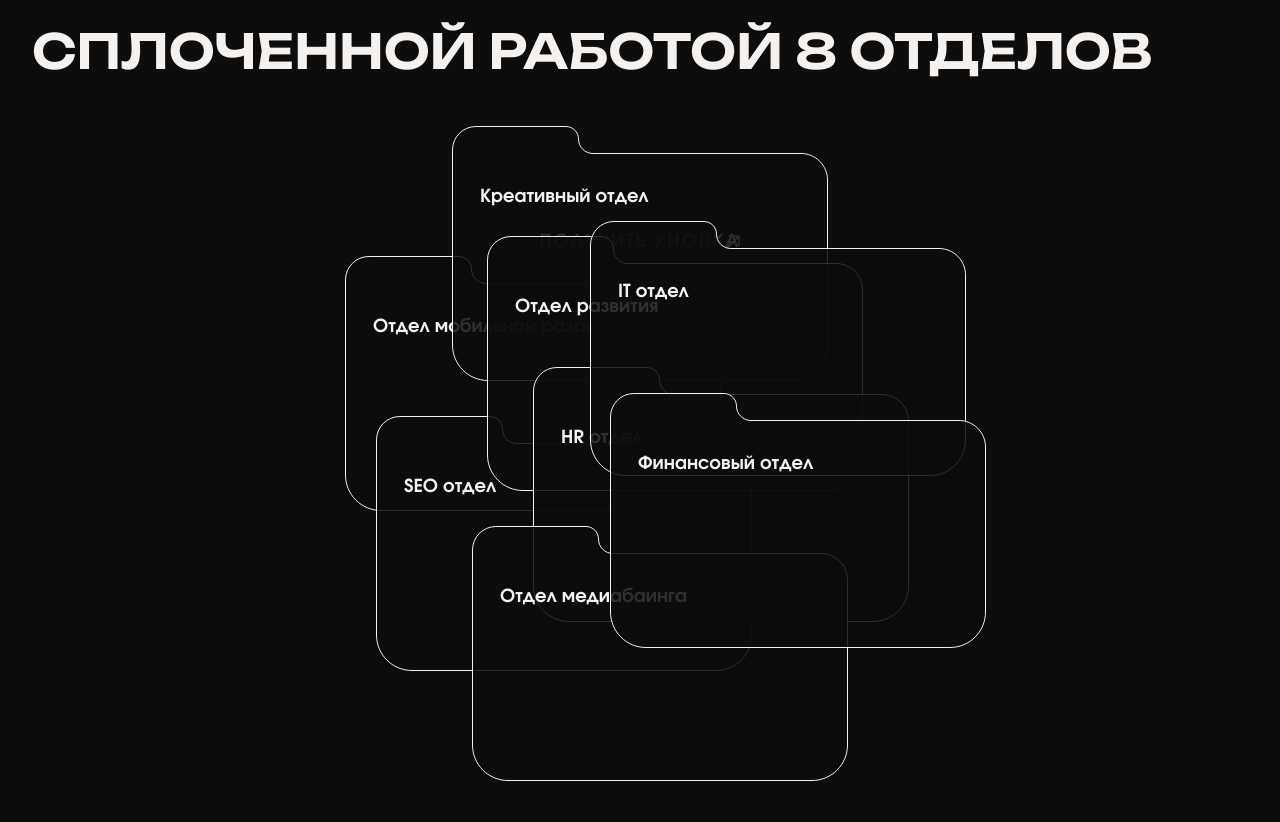
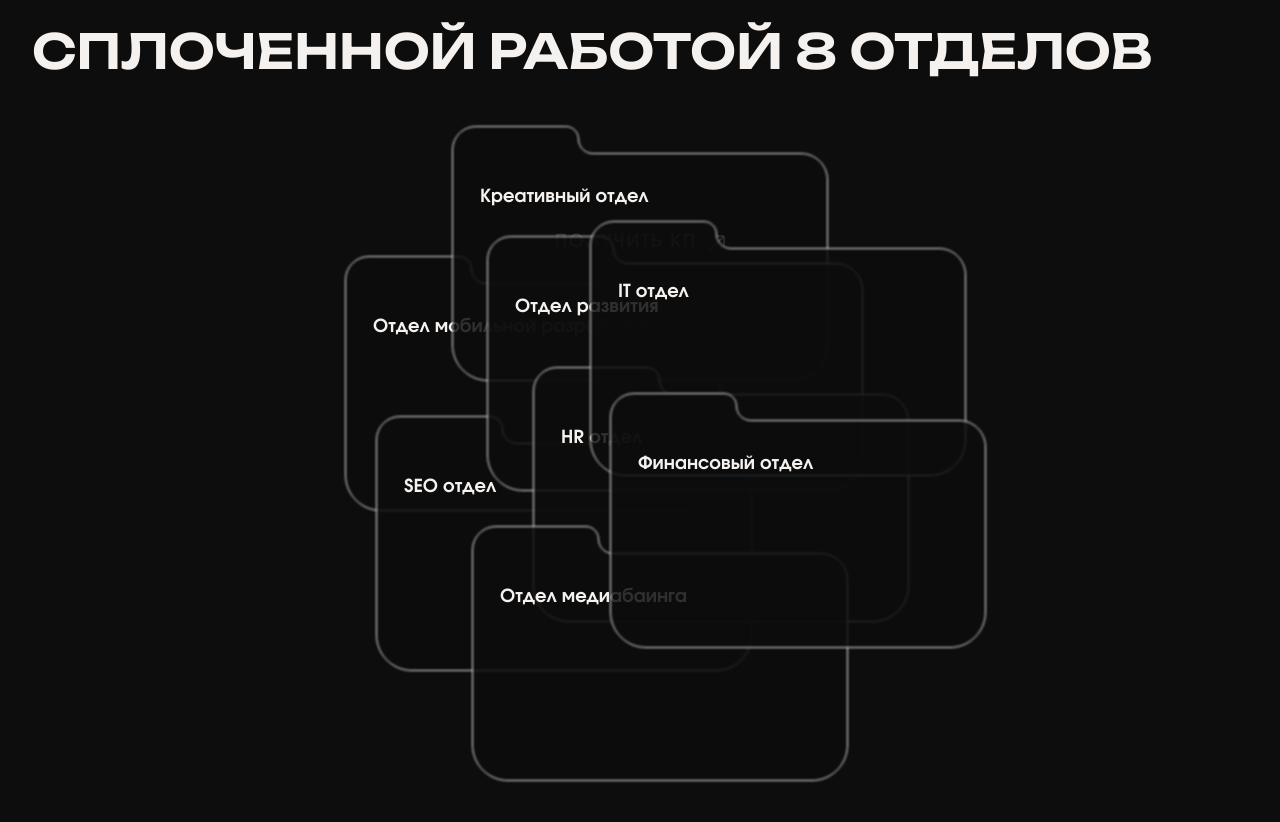
Before and after one commit to Olga-Tsygankova/mst, a React (Vite) app: page / in a window 1280 px wide. Shown: the part 8383-9205 px from the top of the page. Built offline with nearby package versions, Linux system fonts and the light colour scheme.

Commit message:
feat: fix animation Folder

```diff
--- a/src/components/Folders/Folders.tsx
+++ b/src/components/Folders/Folders.tsx
@@ -35,11 +35,11 @@ export const Folders = ({ onGetQuoteClick }: IProps) => {
             tl.fromTo(folder,
                 { y: 0, opacity: 1 },
                 {
-                    y: -200, // Перемещаем вверх
+                    y: -100, // Перемещаем вверх
                     opacity: 0, // Плавное исчезновение
-                    ease: 'power2.in', // Плавность анимации
+                    ease: 'sine.in', // Плавность анимации
                     duration: 100, // Длительность анимации
-                }, "+=0.5"); // Задержка между анимациями
+                }, "+=5"); // Задержка между анимациями
         });
 
         // Анимация для всего wrapper после всех карточек
@@ -61,7 +61,7 @@ export const Folders = ({ onGetQuoteClick }: IProps) => {
                     e.preventDefault();
                     onGetQuoteClick();
                 }}>
-                    Получить Кнопка
+                    Получить кп
                 </a>
                 <div className={styles.foldersWrapper}>
                     <div className={styles.folder}>
--- a/src/components/Folders/styles.module.css
+++ b/src/components/Folders/styles.module.css
@@ -45,6 +45,7 @@
 .folderImg > svg {
 	max-width: 189px;
 	max-height: 130px;
+	filter: blur(1px);
 }
 
 .folder > div > p {
```
